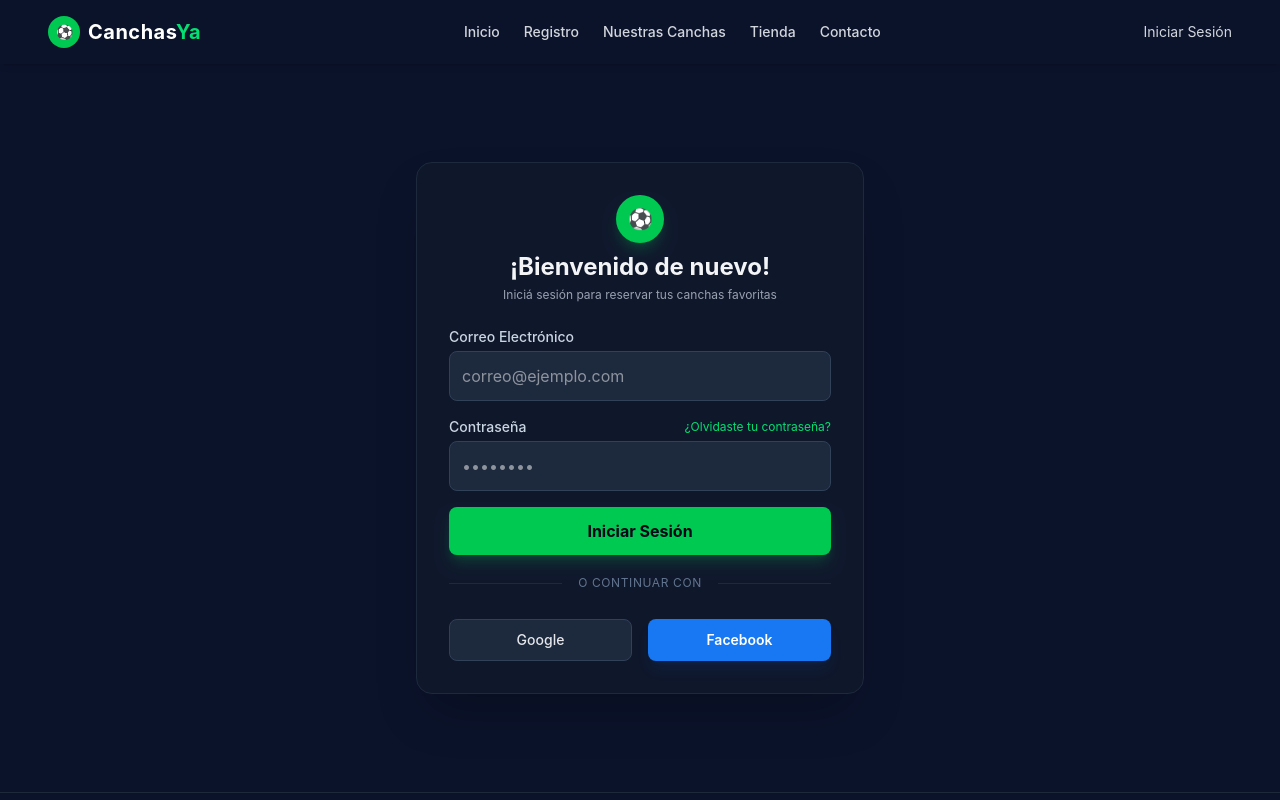
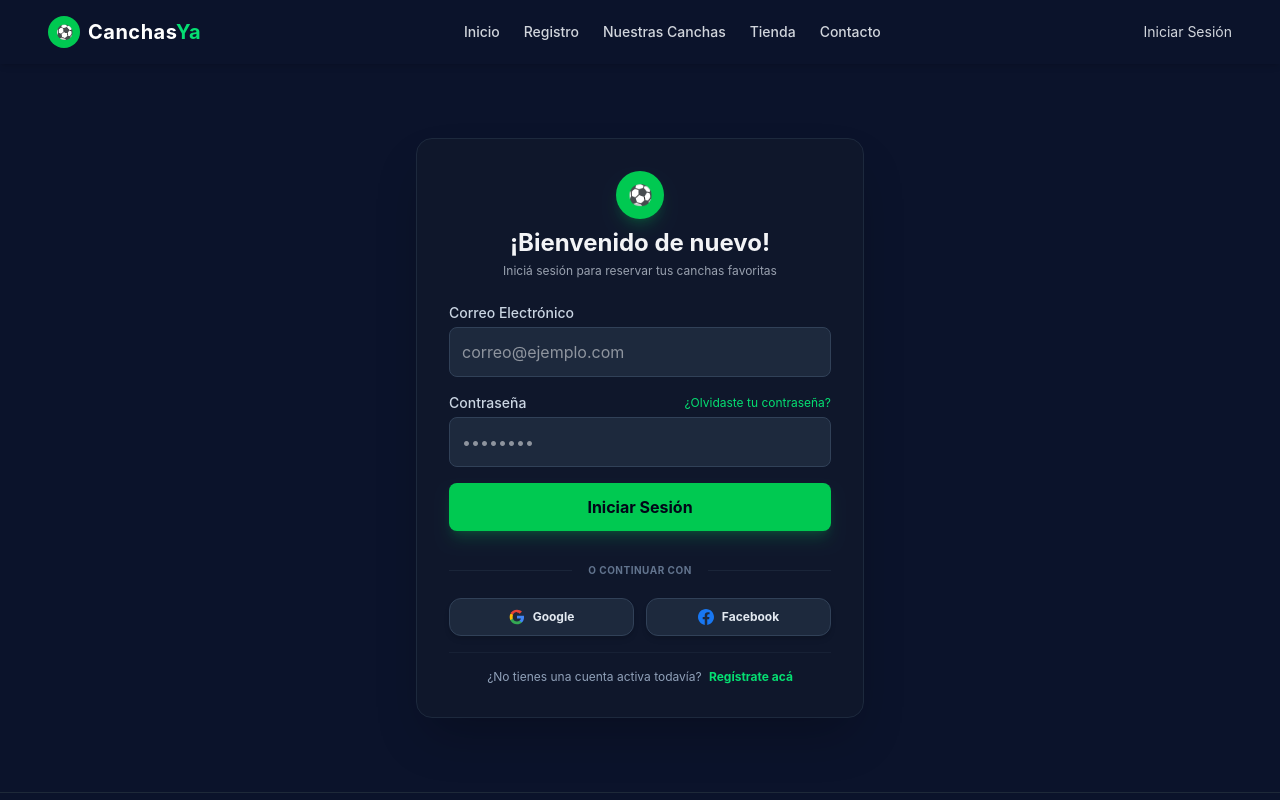
Before and after one commit to Angeln0294/FrontEnd-Alquiler-cancha, a React (Vite) app: page /login in a window 1280 px wide. Shown: the top 800 px of the page. Built offline with nearby package versions, Linux system fonts and the light colour scheme; no server answers.

Commit message:
agregue iconos svg y links reales de los botones de redes en la pagina de login

```diff
--- a/src/components/Login.tsx
+++ b/src/components/Login.tsx
@@ -209,33 +209,63 @@ navigate("/");
           </button>
         </form>
 
+      {/* 🟢 REEMPLAZÁ LA PARTE INFERIOR DEL LOGIN POR ESTE BLOQUE CON ICONOS ORIGINALES Y LINKS REALES: */}
+
 {/* Divisor estético */}
-        <div className="relative flex py-5 items-center">
-          <div className="grow border-t border-slate-800"></div>
-          <span className="shrink mx-4 text-slate-500 text-xs uppercase tracking-wider">
+<div className="relative flex py-2 items-center mt-6">
+  <div className="grow border-t border-slate-800/80"></div>
+  <span className="shrink mx-4 text-[10px] text-slate-500 font-bold uppercase tracking-wider">
     O continuar con
   </span>
-          <div className="grow border-t border-slate-800"></div>
+  <div className="grow border-t border-slate-800/80"></div>
 </div>
 
-        {/* Cuadrícula de Botones Sociales */}
-        <div className="grid grid-cols-2 gap-4 mt-2">
+{/* Grilla de botones con los logotipos SVG oficiales */}
+<div className="grid grid-cols-2 gap-3 mt-3">
+  {/* Botón Google con logotipo oficial */}
+  <a
+    href="https://google.com"
+    target="_blank"
+    rel="noopener noreferrer"
+    className="flex items-center justify-center gap-2 py-2.5 px-4 bg-slate-800 hover:bg-slate-700 border border-slate-700 rounded-xl text-xs font-bold text-slate-200 transition-all text-center no-underline cursor-pointer shadow-md"
+    title="Iniciar sesión con Google"
+  >
+    <svg className="w-4 h-4 shrink-0" viewBox="0 0 24 24" fill="none" xmlns="http://w3.org">
+      <path d="M22.56 12.25c0-.78-.07-1.53-.2-2.25H12v4.26h5.92c-.26 1.37-1.04 2.53-2.21 3.31v2.77h3.57c2.08-1.92 3.28-4.74 3.28-8.09z" fill="#4285F4"/>
+      <path d="M12 23c2.97 0 5.46-.98 7.28-2.66l-3.57-2.77c-.98.66-2.23 1.06-3.71 1.06-2.86 0-5.29-1.93-6.16-4.53H2.18v2.84C3.99 20.53 7.7 23 12 23z" fill="#34A853"/>
+      <path d="M5.84 14.09c-.22-.66-.35-1.36-.35-2.09s.13-1.43.35-2.09V7.06H2.18C1.43 8.55 1 10.22 1 12s.43 3.45 1.18 4.94l2.85-2.22.81-.63z" fill="#FBBC05"/>
+      <path d="M12 5.38c1.62 0 3.06.56 4.21 1.64l3.15-3.15C17.45 2.09 14.97 1 12 1 7.7 1 3.99 3.47 2.18 6.16l3.66 2.84c.87-2.6 3.3-4.53 6.16-4.53z" fill="#EA4335"/>
+    </svg>
+    <span>Google</span>
+  </a>
+
+  {/* Botón Facebook con logotipo oficial */}
+  <a
+    href="https://facebook.com"
+    target="_blank"
+    rel="noopener noreferrer"
+    className="flex items-center justify-center gap-2 py-2.5 px-4 bg-slate-800 hover:bg-slate-700 border border-slate-700 rounded-xl text-xs font-bold text-slate-200 transition-all text-center no-underline cursor-pointer shadow-md"
+    title="Iniciar sesión con Facebook"
+  >
+    <svg className="w-4 h-4 shrink-0" viewBox="0 0 24 24" fill="#1877F2" xmlns="http://w3.org">
+      <path d="M24 12.073c0-6.627-5.373-12-12-12s-12 5.373-12 12c0 5.99 4.388 10.954 10.125 11.854v-8.385H7.078v-3.47h3.047V9.43c0-3.007 1.792-4.669 4.533-4.669 1.312 0 2.686.235 2.686.235v2.953H15.83c-1.491 0-1.956.925-1.956 1.874v2.25h3.328l-.532 3.47h-2.796v8.385C19.612 23.027 24 18.062 24 12.073z"/>
+    </svg>
+    <span>Facebook</span>
+  </a>
+</div>
+
+{/* Enlace cruzado para ir al formulario de Registro */}
+<div className="text-center text-xs text-slate-400 pt-4 border-t border-slate-800/60 mt-4">
+  ¿No tienes una cuenta activa todavía?{" "}
   <button
     type="button"
-            disabled={isSubmitting}
-            className="w-full flex items-center justify-center gap-2 p-2.5 rounded-lg bg-slate-800 hover:bg-slate-750 border border-slate-700 transition text-sm font-medium disabled:opacity-50 cursor-pointer disabled:cursor-not-allowed text-gray-200"
+    onClick={() => navigate('/registro')}
+    className="text-green-400 font-bold hover:underline cursor-pointer bg-transparent border-none p-0 inline ml-1 text-xs"
   >
-            <span>Google</span>
-          </button>
-
-          <button
-            type="button"
-            disabled={isSubmitting}
-            className="w-full flex items-center justify-center gap-2 p-2.5 rounded-lg bg-[#1877F2] hover:bg-[#1565D8] transition text-sm font-semibold disabled:opacity-50 cursor-pointer disabled:cursor-not-allowed text-white shadow-lg shadow-[#1877F2]/10"
-          >
-            <span>Facebook</span>
+    Regístrate acá
   </button>
 </div>
+
       </div>
     </div>
   );
```
Lines whose indentation alone changed are shown as unchanged.
